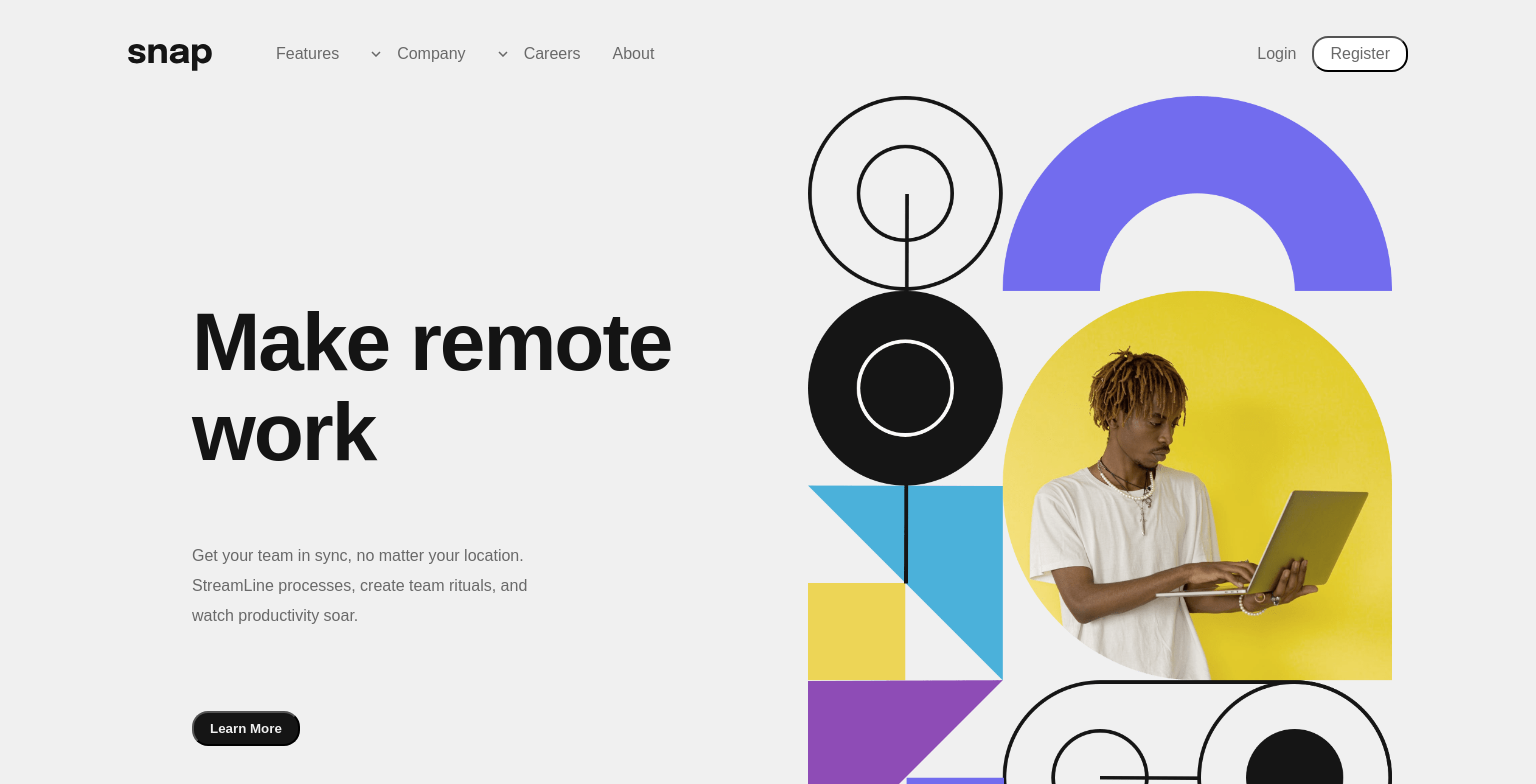
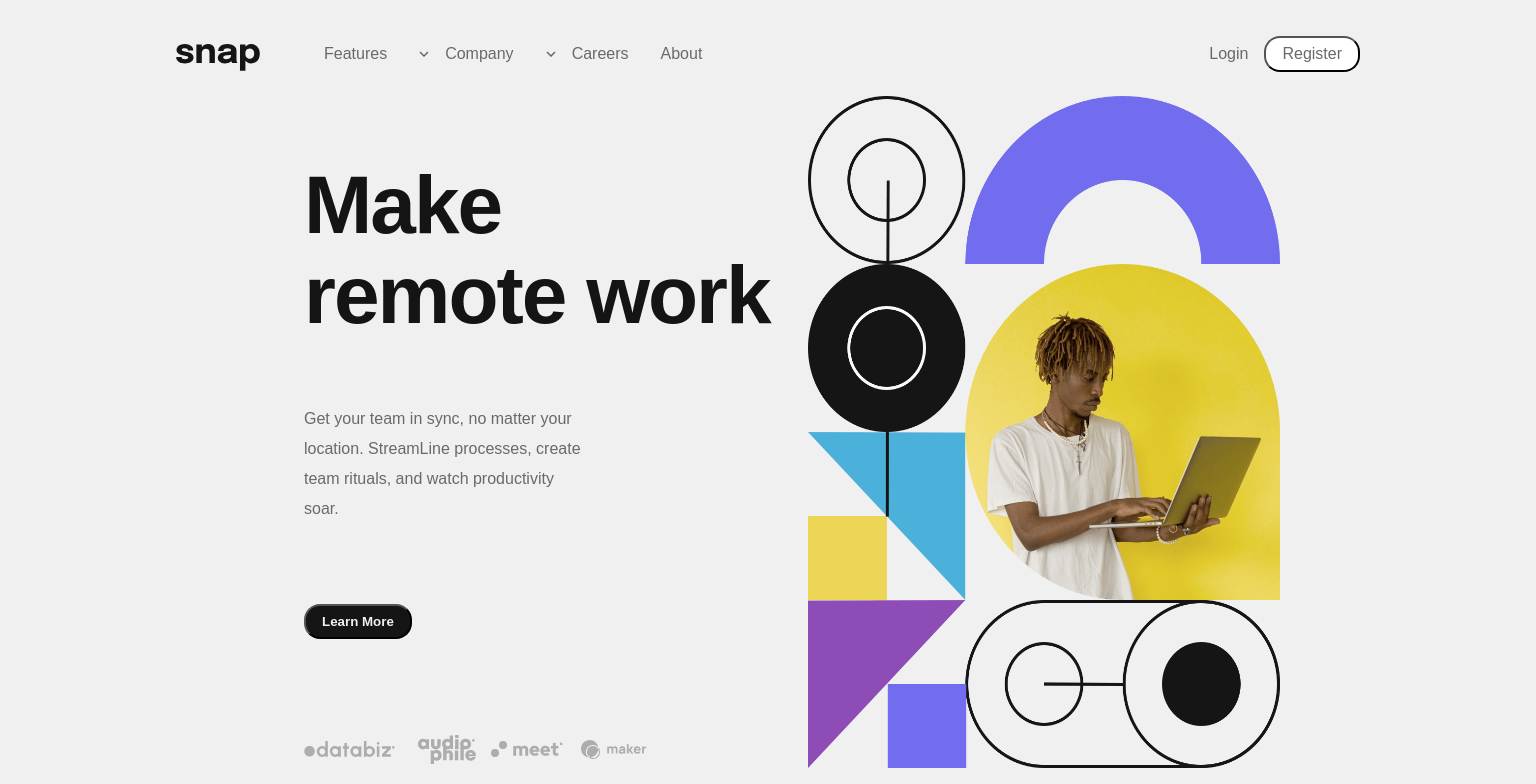
Before and after one commit to mrbontor/snap-hero-design, a React (Create React App) app: page / in a window 1536 px wide. Shown: the top 784 px of the page. Built offline with nearby package versions, Linux system fonts and the light colour scheme.

Commit message:
fixed layout for screen >1440px

```diff
--- a/src/components/Layout/Header/Header.css
+++ b/src/components/Layout/Header/Header.css
@@ -110,14 +110,14 @@
 
 @media screen and (min-width: 1440px) {
     .snap__header-main {
-        padding: 2rem 8rem
+        padding: 2rem 11rem
     }
 }
 
 
 @media screen and (min-width: 1580px) {
     .snap__header-main {
-        padding: 2rem 12rem;
+        padding: 2rem 17rem
     }
 }
 
--- a/src/components/Layout/Layout.css
+++ b/src/components/Layout/Layout.css
@@ -24,7 +24,7 @@
 
 @media screen and (min-width: 1440px) {
     .snap__main {
-        padding: 0 6rem;
+        padding: 0 13rem;
         margin: 0 auto;
         width: 100%;
         max-width: 1440px;
```
